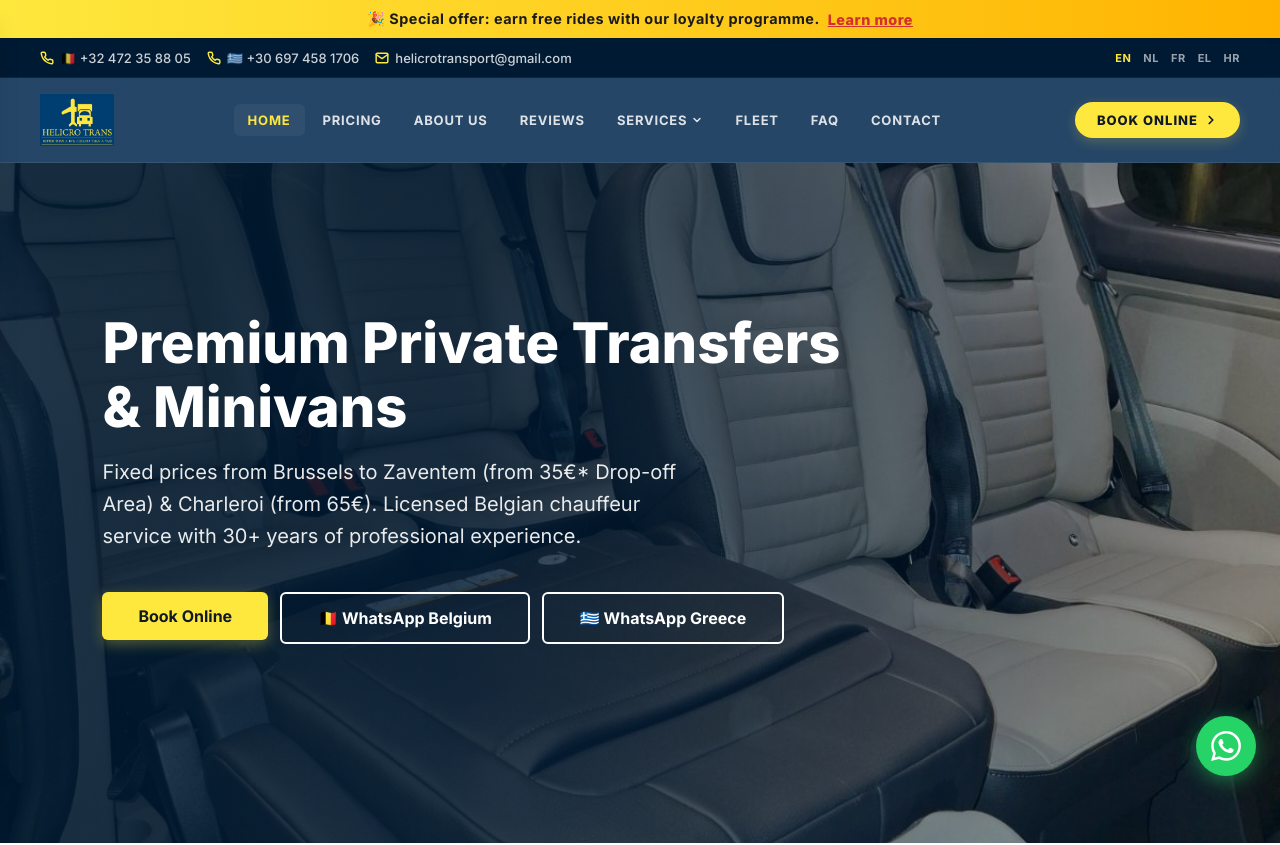
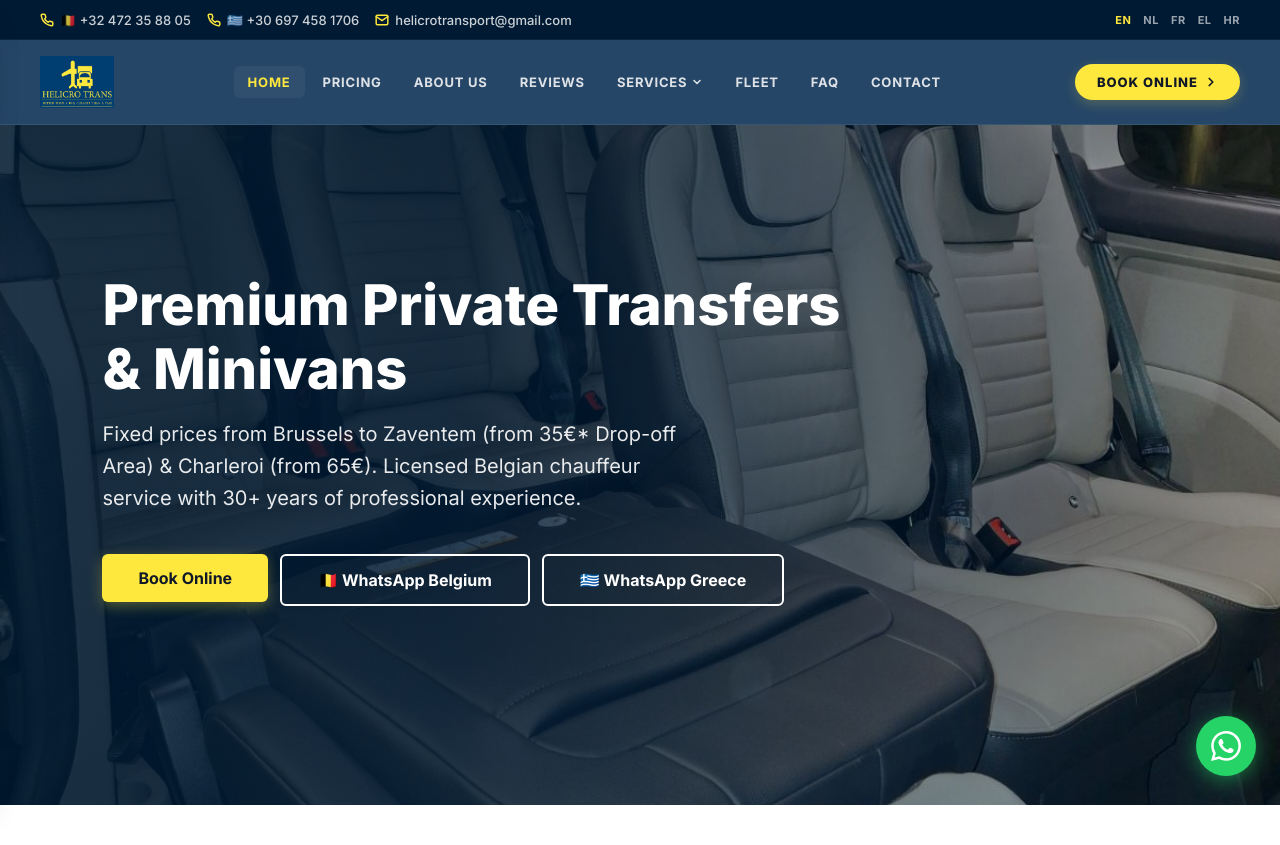
Before and after one commit to otouristas/helibre, a Next.js app: page / in a window 1280 px wide. Shown: the top 845 px of the page. Built offline with nearby package versions, Linux system fonts and the light colour scheme.

Commit message:
Remove the special-offer banner from the top of every page.
The contact bar and main menu stay in place. The special-offers page itself is unchanged.

Co-authored-by: greececycladesgr <greececycladesgr@gmail.com>

```diff
--- a/src/components/HeaderLayout.tsx
+++ b/src/components/HeaderLayout.tsx
@@ -3,71 +3,16 @@
 import React, { useState } from 'react';
 import Navbar from './Navbar';
 import MobileDrawer from './MobileDrawer';
-import Link from 'next/link';
-import { usePathname } from 'next/navigation';
-import { getLangFromPath } from '@/config/translations';
-
-const BANNER = {
-  en: { text: '🎉 Special offer: earn free rides with our loyalty programme.', cta: 'Learn more' },
-  nl: { text: '🎉 Speciale actie: verdien gratis ritten met ons loyaliteitsprogramma.', cta: 'Meer info' },
-  fr: { text: '🎉 Offre spéciale : gagnez des trajets gratuits avec notre programme de fidélité.', cta: 'En savoir plus' },
-  el: { text: '🎉 Ειδική προσφορά: κερδίστε δωρεάν διαδρομές με το πρόγραμμα επιβράβευσης.', cta: 'Μάθετε περισσότερα' },
-  hr: { text: '🎉 Posebna ponuda: osvojite besplatne vožnje uz naš program vjernosti.', cta: 'Saznajte više' },
-} as const;
 
 export default function HeaderLayout() {
   const [isDrawerOpen, setIsDrawerOpen] = useState(false);
-  const pathname = usePathname();
-  const lang = getLangFromPath(pathname);
-  const banner = BANNER[lang];
-  const offersHref = lang === 'en' ? '/special-offers' : `/${lang}/special-offers`;
 
   const openDrawer = () => setIsDrawerOpen(true);
   const closeDrawer = () => setIsDrawerOpen(false);
 
   return (
     <>
-      {/* 1. Special Offer Banner - Sits at the very top (scrolls away) */}
-      <div
-        style={{
-          width: '100%',
-          background: 'linear-gradient(90deg, #fee83d 0%, #ffb300 100%)',
-          color: '#1a1a1a',
-          fontWeight: '700',
-          fontSize: '0.9rem',
-          textAlign: 'center',
-          padding: '10px 16px',
-          cursor: 'pointer',
-          letterSpacing: '0.5px',
-          boxShadow: '0 2px 8px rgba(0, 0, 0, 0.05)',
-          position: 'relative',
-          zIndex: 101,
-          display: 'flex',
-          justifyContent: 'center',
-          alignItems: 'center'
-        }}
-      >
-        <Link
-          href={offersHref}
-          style={{
-            color: 'inherit',
-            textDecoration: 'none',
-            display: 'inline-flex',
-            alignItems: 'center',
-            gap: '8px',
-            flexWrap: 'wrap',
-            justifyContent: 'center'
-          }}
-        >
-          <span>{banner.text}</span>
-          <span style={{ color: '#d32f2f', textDecoration: 'underline', fontWeight: 800 }}>{banner.cta}</span>
-        </Link>
-      </div>
-
-      {/* 2. Main Navigation Shell (includes Topbar and Navbar) */}
       <Navbar onOpenMobileMenu={openDrawer} />
-
-      {/* 3. Mobile Navigation Drawer */}
       <MobileDrawer isOpen={isDrawerOpen} onClose={closeDrawer} />
     </>
   );
```
